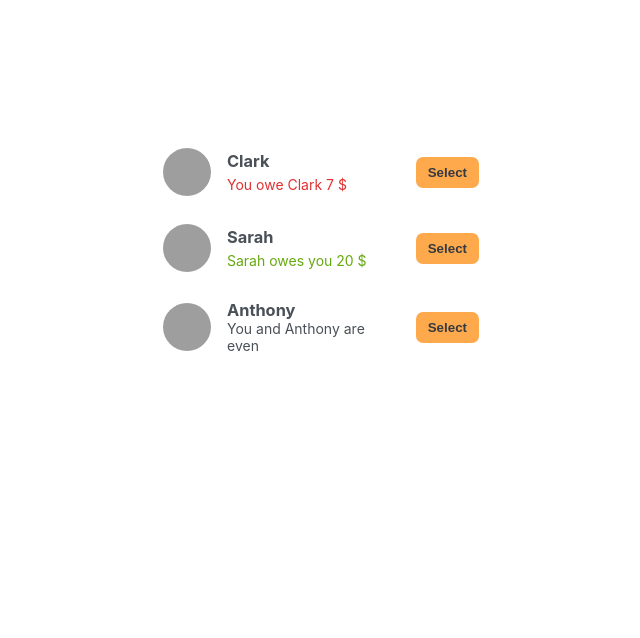
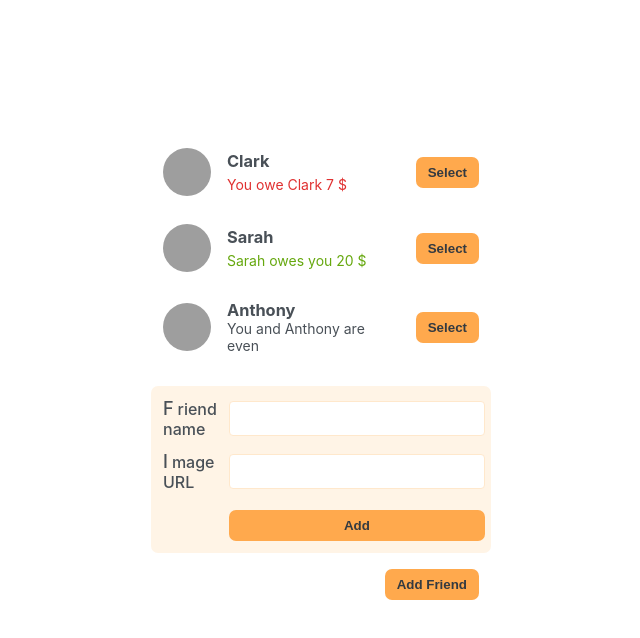
Before and after one commit to jasmindzogovic/eat-n-split, a React (Create React App) app: page / in a window 1280 px wide. Shown: the top 638 px of the page, without its empty margins (79-719 px from the left). Built offline with nearby package versions, Linux system fonts and the light colour scheme; grey boxes are pictures that could not be loaded.

Commit message:
built add friend form

```diff
--- a/src/App.js
+++ b/src/App.js
@@ -24,6 +24,8 @@
     <div className="app">
       <div className="sidebar">
         <FriendsList />
+        <FormAddFriends />
+        <Button>Add Friend</Button>
       </div>
     </div>
   );
@@ -56,7 +58,25 @@
           {friend.name} owes you {Math.abs(friend.balance)} $
         </p>
       )}
-      <button className="button">Select</button>
+      <Button> Select</Button>
     </li>
   );
 }
+
+function Button({ children }) {
+  return <button className="button">{children}</button>;
+}
+
+function FormAddFriends() {
+  return (
+    <form className="form-add-friend">
+      <label>Friend name</label>
+      <input type="text" />
+
+      <label>Image URL</label>
+      <input type="text" />
+
+      <Button>Add</Button>
+    </form>
+  );
+}
```
